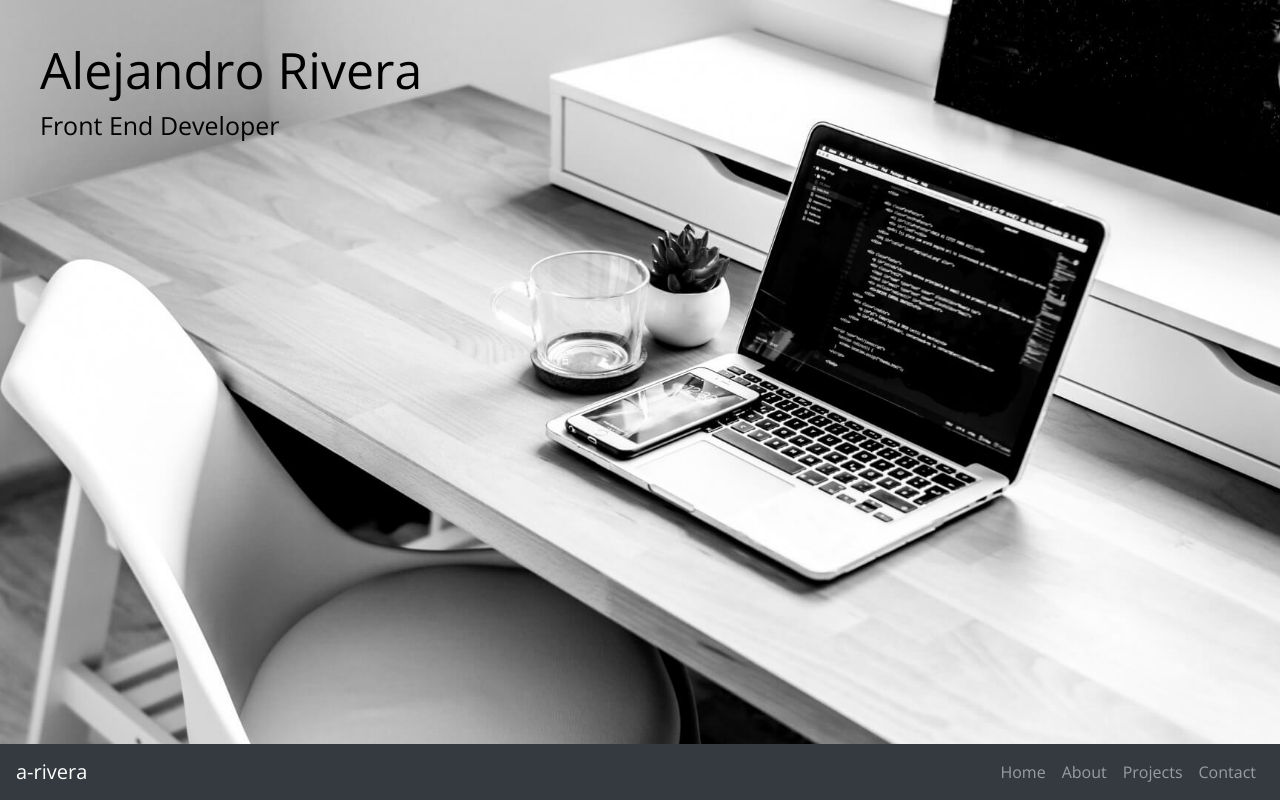
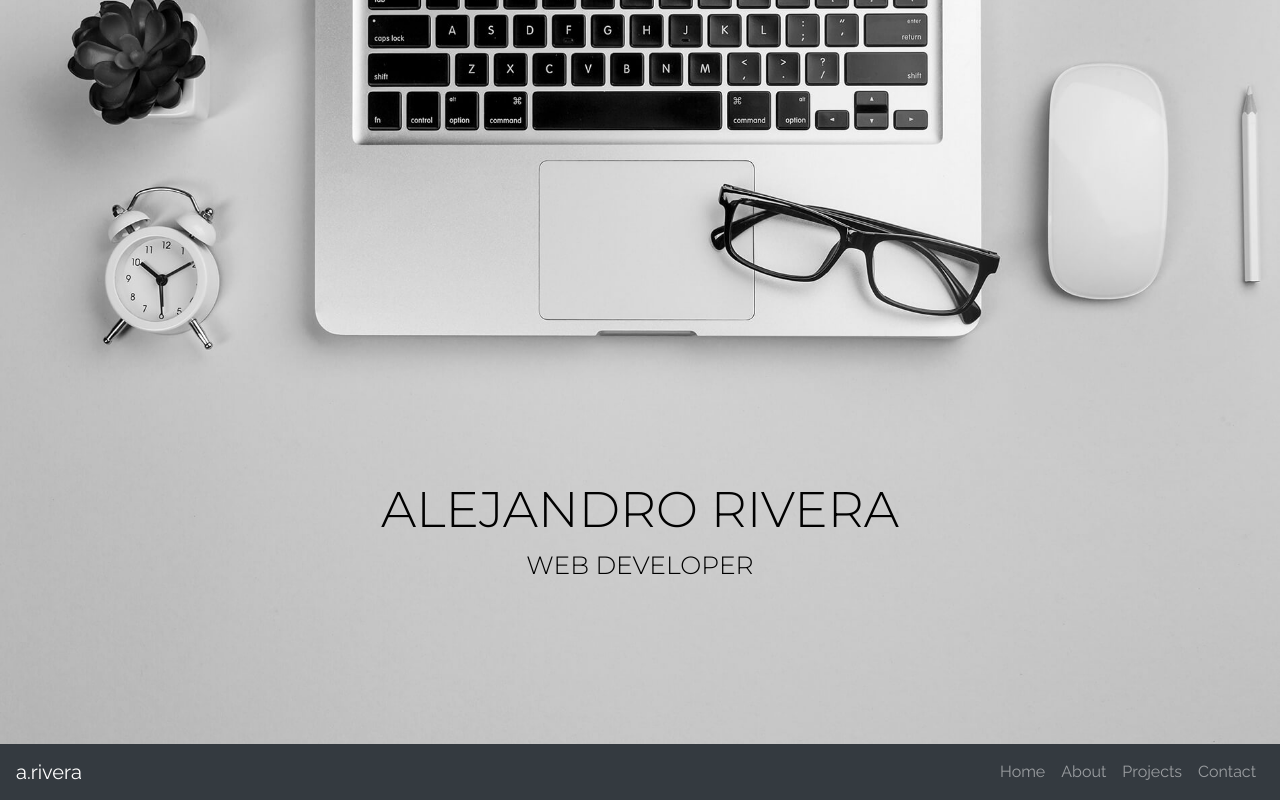
Before and after one commit to a-rivera/main, a React app: page / in a window 1280 px wide. Built offline with nearby package versions, Linux system fonts and the light colour scheme.

Commit message:
Updating general styles

```diff
--- a/src/App.scss
+++ b/src/App.scss
@@ -1,5 +1,5 @@
 @import "~bootstrap/scss/bootstrap";
-@import url('https://fonts.googleapis.com/css2?family=Open+Sans:ital,wght@0,400;0,700;1,400&display=swap');
+@import url('https://fonts.googleapis.com/css2?family=Montserrat:wght@300;500&family=Raleway:ital,wght@0,400;0,600;1,400;1,600&display=swap');
 
 // Colors
 $main-background-color: #000;
@@ -7,7 +7,8 @@ $main-font-color: #fff;
 //$title-font-color: #ef4657;
 
 // Fonts
-$main-font-family: 'Open Sans', sans-serif;
+$main-font-family: 'Raleway', sans-serif;
+$title-font-family: 'Montserrat', sans-serif;
 
 body {
     background: url('../public/images/background.jpg') no-repeat center center fixed;
@@ -26,15 +27,23 @@ body {
 .main-content {
     h1, h2, h3, h4 {
         color: #000;
+        font-family: $title-font-family;
+        font-weight: lighter;
     }
 
-    h1 {
-        font-size: 50px;
-        margin: 40px 40px 10px;
-    }
+    .main-title {
+        margin: 60vh auto 0;
+        text-align: center;
+        text-transform: uppercase;
+        width: 100%;
 
-    h2 {
-        font-size: 25px;
-        margin: 0 40px;
+        h1 {
+            font-size: 50px;
+            margin-bottom: 10px;
+        }
+
+        h2 {
+            font-size: 25px;
+        }
     }
 }
--- a/src/Content.js
+++ b/src/Content.js
@@ -3,8 +3,10 @@ import React from "react"
 function Content() {
     return (
         <div className="main-content">
-            <h1>Alejandro Rivera</h1>
-            <h2>Front End Developer</h2>
+            <div className="main-title">
+                <h1>Alejandro Rivera</h1>
+                <h2>Web Developer</h2>
+            </div>
         </div>
     )
 }
--- a/src/MainNav.js
+++ b/src/MainNav.js
@@ -12,7 +12,7 @@ function MainNav() {
     return (
         <div>
             <Navbar {...navBarProps}>
-                <Navbar.Brand href="#home">a-rivera</Navbar.Brand>
+                <Navbar.Brand href="#home">a.rivera</Navbar.Brand>
                 <Navbar.Toggle aria-controls="main-navbar-nav" />
                 <Navbar.Collapse id="main-navbar-nav">
                     <Nav className="ml-auto">
```
Also changed, not shown: public/images/background.jpg.
